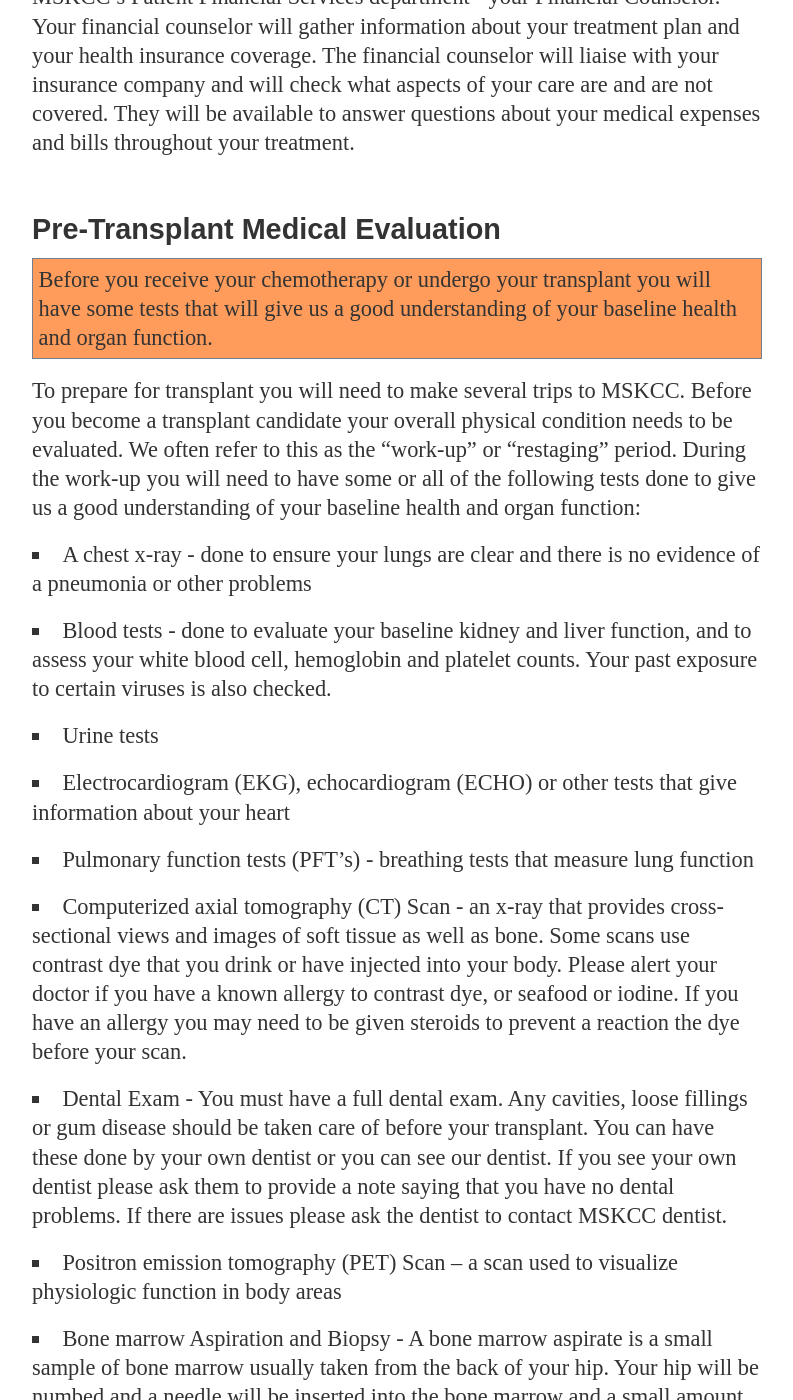
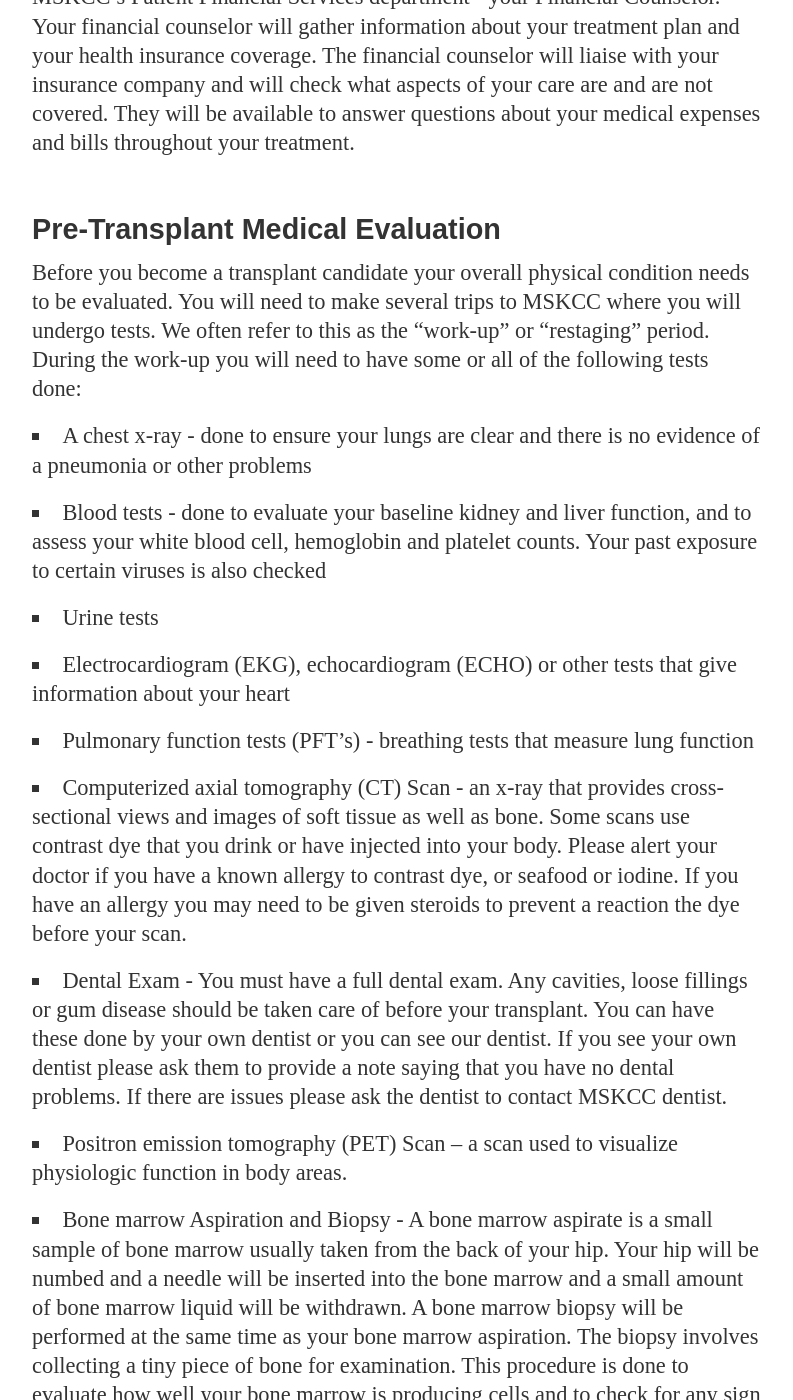
Before and after one commit to mskccpatiented/contentaudit, a Jekyll site: the page built from _posts/2012-11-19-auto-bmt-outpatient-guide-hybrid.md, in a window 1280 px wide and 1400 px high, scrolled down 14139 px. Shown: the whole window, without its empty margins (128-921 px from the left). Built offline with Jekyll 4.4.1, drawn with Linux system fonts in a browser that asks for light colours; Markdown is read by kramdown in place of the engine named in the settings.

Commit message:
continuing close read - cleaning up some formatting around pre-transplant testing

```diff
--- a/_posts/2012-11-19-auto-bmt-outpatient-guide-hybrid.md
+++ b/_posts/2012-11-19-auto-bmt-outpatient-guide-hybrid.md
@@ -198,16 +198,16 @@ Stem cell transplants are complex and costly. You will need to check that your p
 Early in your journey with us you will meet with a representative from MSKCC's Patient Financial Services department - your Financial Counselor. Your financial counselor will gather information about your treatment plan and your health insurance coverage. The financial counselor will liaise with your insurance company and will check what aspects of your care are and are not covered. They will be available to answer questions about your medical expenses and bills throughout your treatment.
 
 ### Pre-Transplant Medical Evaluation
-<p class="outstanding">Before you receive your chemotherapy or undergo your transplant you will have some tests that will give us a good understanding of your baseline health and organ function.</p> To prepare for transplant you will need to make several trips to MSKCC. Before you become a transplant candidate your overall physical condition needs to be evaluated. We often refer to this as the "work-up" or "restaging" period. During the work-up you will need to have some or all of the following tests done to give us a good understanding of your baseline health and organ function:
+Before you become a transplant candidate your overall physical condition needs to be evaluated. You will need to make several trips to MSKCC where you will undergo tests. We often refer to this as the "work-up" or "restaging" period. During the work-up you will need to have some or all of the following tests done:
 
 * A chest x-ray - done to ensure your lungs are clear and there is no evidence of a pneumonia or other problems
-* Blood tests - done to evaluate your baseline kidney and liver function, and to assess your white blood cell, hemoglobin and platelet counts. Your past exposure to certain viruses is also checked.
+* Blood tests - done to evaluate your baseline kidney and liver function, and to assess your white blood cell, hemoglobin and platelet counts. Your past exposure to certain viruses is also checked
 * Urine tests
 * Electrocardiogram (EKG), echocardiogram (ECHO) or other tests that give information about your heart
 * Pulmonary function tests (PFT's) - breathing tests that measure lung function
 * Computerized axial tomography (CT) Scan - an x-ray that provides cross-sectional views and images of soft tissue as well as bone. Some scans use contrast dye that you drink or have injected into your body. Please alert your doctor if you have a known allergy to contrast dye, or seafood or iodine. If you have an allergy you may need to be given steroids to prevent a reaction the dye before your scan.
 * Dental Exam - You must have a full dental exam. Any cavities, loose fillings or gum disease should be taken care of before your transplant. You can have these done by your own dentist or you can see our dentist. If you see your own dentist please ask them to provide a note saying that you have no dental problems. If there are issues please ask the dentist to contact MSKCC dentist.
-* Positron emission tomography (PET) Scan – a scan used to visualize physiologic function in body areas
+* Positron emission tomography (PET) Scan – a scan used to visualize physiologic function in body areas.
 * Bone marrow Aspiration and Biopsy - A bone marrow aspirate is a small sample of bone marrow usually taken from the back of your hip. Your hip will be numbed and a needle will be inserted into the bone marrow and a small amount of bone marrow liquid will be withdrawn. A bone marrow biopsy will be performed at the same time as your bone marrow aspiration. The biopsy involves collecting a tiny piece of bone for examination. This procedure is done to evaluate how well your bone marrow is producing cells and to check for any sign of cancer in the marrow.
 * Skeletal survey - An x-ray of the major bones in your body done to check for any signs of disease. This can take a few hours to complete.
 
```
